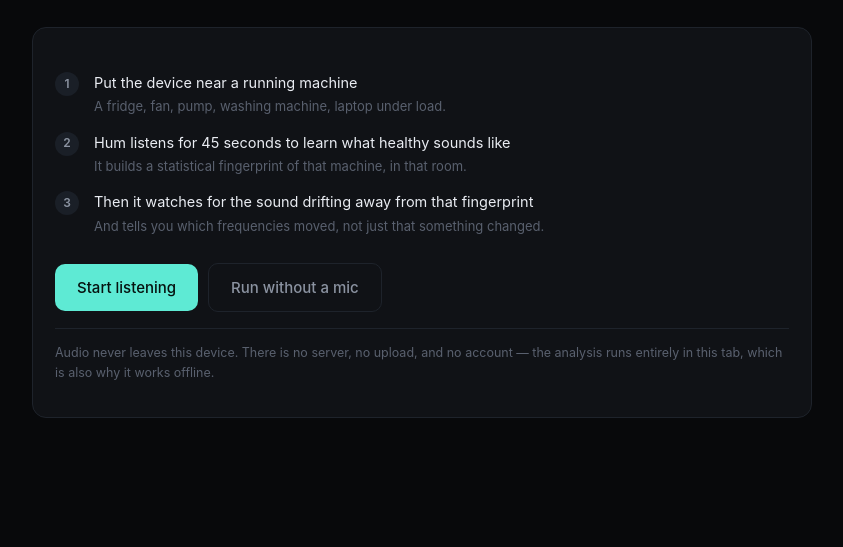
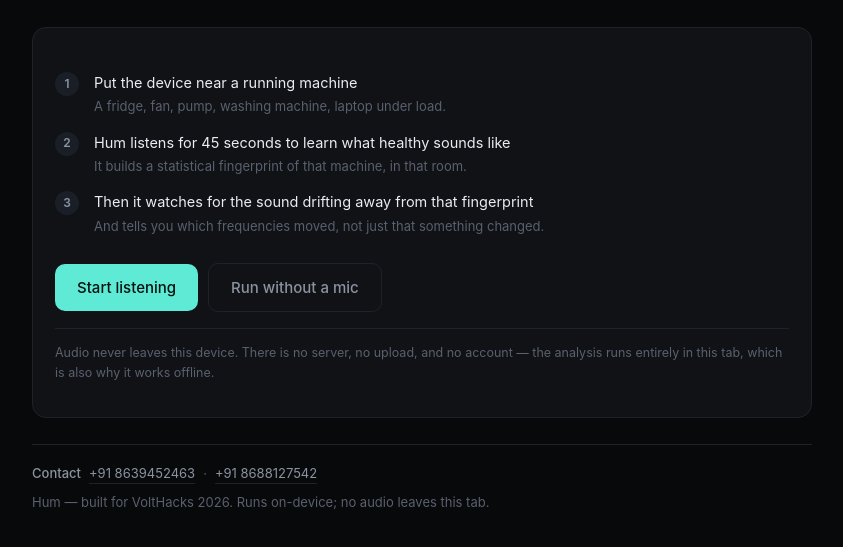
Before and after one commit to ramsai676/hum-acoustic-monitor, a plain HTML site: page web/index.html in a window 1280 px wide. Shown: the part 133-680 px from the top of the page, without its empty margins (218-1061 px from the left). Drawn offline with Linux system fonts and the light colour scheme.

Commit message:
Add contact footer to the Hum web app

```diff
--- a/web/index.html
+++ b/web/index.html
@@ -161,6 +161,24 @@
   .err { color: var(--bad); font-size: 14px; margin-top: 14px; }
   .row { display: flex; gap: 10px; flex-wrap: wrap; align-items: center; }
 
+  /* ---- footer ---- */
+  footer {
+    margin-top: 26px; padding-top: 18px;
+    border-top: 1px solid var(--line);
+    color: var(--ink-faint); font-size: 13px;
+  }
+  footer .contact { display: flex; gap: 8px; flex-wrap: wrap; align-items: baseline; }
+  footer b { color: var(--ink-dim); font-weight: 550; }
+  footer a {
+    color: var(--ink-dim); text-decoration: none;
+    border-bottom: 1px solid var(--line);
+    transition: color 160ms var(--ease-out), border-color 160ms var(--ease-out);
+  }
+  @media (hover: hover) and (pointer: fine) {
+    footer a:hover { color: var(--well); border-color: var(--well); }
+  }
+  footer .built { margin-top: 8px; }
+
   @media (prefers-reduced-motion: reduce) {
     * { transition-duration: 120ms !important; }
     @starting-style { .view.on > * { opacity: 0; transform: none; } }
@@ -259,6 +277,16 @@
       <span class="note" style="border:0;margin:0;padding:0" id="stats"></span>
     </div>
   </section>
+
+  <footer>
+    <div class="contact">
+      <b>Contact</b>
+      <a href="tel:+918639452463">+91 8639452463</a>
+      <span>·</span>
+      <a href="tel:+918688127542">+91 8688127542</a>
+    </div>
+    <div class="built">Hum — built for VoltHacks 2026. Runs on-device; no audio leaves this tab.</div>
+  </footer>
 
 </main>
 
```
Also changed, not shown: docs/1-idle.png, docs/2-learning.png, docs/3-healthy.png, docs/4-fault.png.
